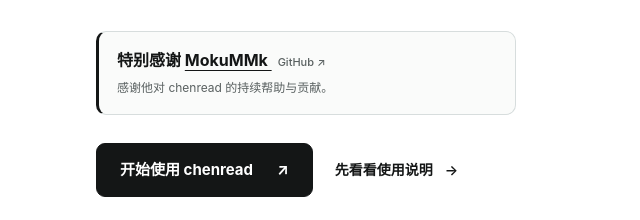
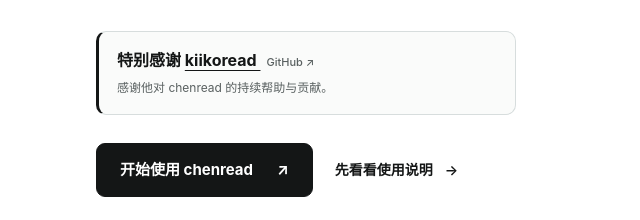
Before and after one commit to cyongxiang/chenread-install, a plain HTML site: page index.html in a window 1280 px wide. Shown: the part 562-782 px from the top of the page, 0-640 px from the left. Drawn offline with Linux system fonts and the light colour scheme; no server answers.

Commit message:
Update contributor credit to kiikoread

```diff
--- a/index.html
+++ b/index.html
@@ -35,7 +35,7 @@
     <h1>把阅读，<br>留给自己<span class="period">。</span></h1>
     <p class="hero-description">一本书，一个安静的界面。<br>从书架到最后读到的那一页，让每次打开都更顺手。</p>
     <aside class="contributor-credit" aria-label="贡献者鸣谢">
-      <p class="credit-heading">特别感谢 <a href="https://github.com/MokuMMk" target="_blank" rel="noopener noreferrer">MokuMMk <span>GitHub ↗</span></a></p>
+      <p class="credit-heading">特别感谢 <a href="https://github.com/wegooo-cell/read-pico-reader/releases" target="_blank" rel="noopener noreferrer">kiikoread <span>GitHub ↗</span></a></p>
       <p>感谢他对 chenread 的持续帮助与贡献。</p>
     </aside>
     <div class="hero-actions"><a class="button primary" href="#flash-action">开始使用 chenread <span aria-hidden="true">↗</span></a><a class="text-link" href="./manual/">先看看使用说明 <span aria-hidden="true">→</span></a></div>
```
